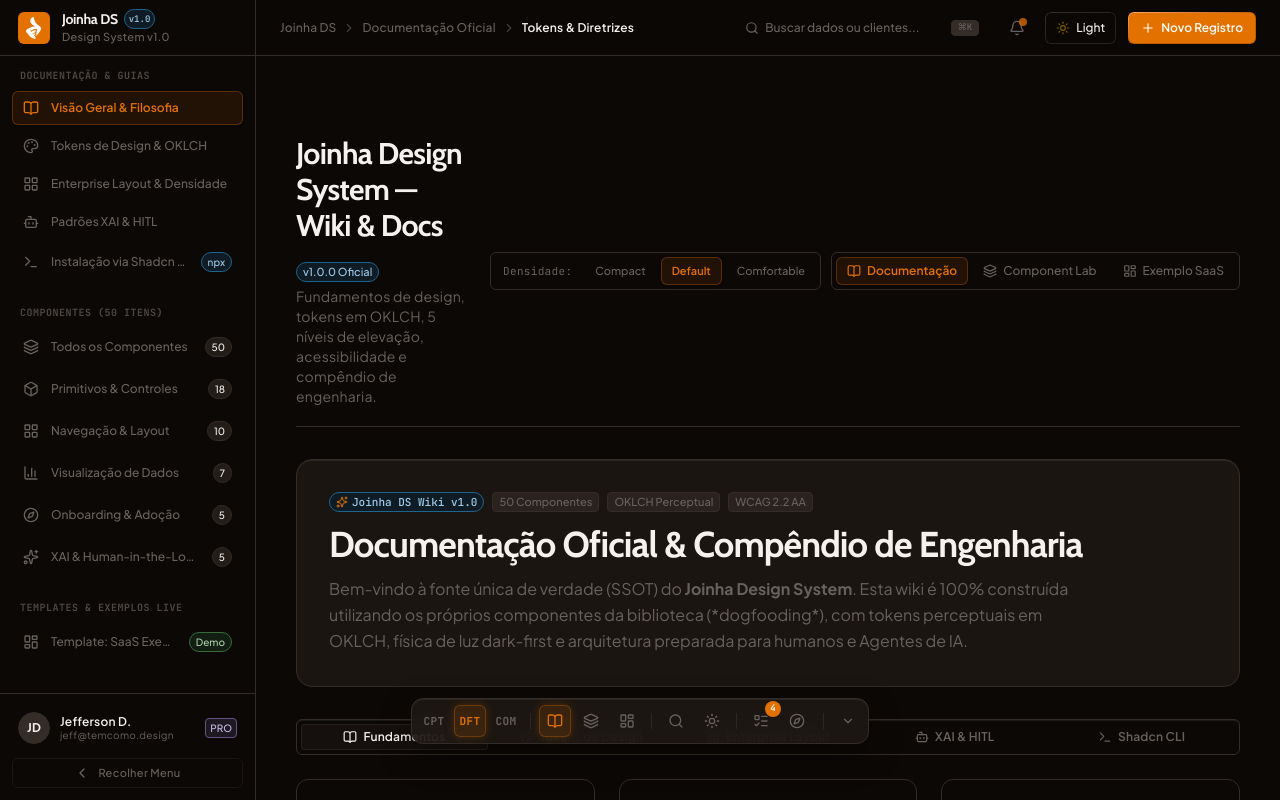
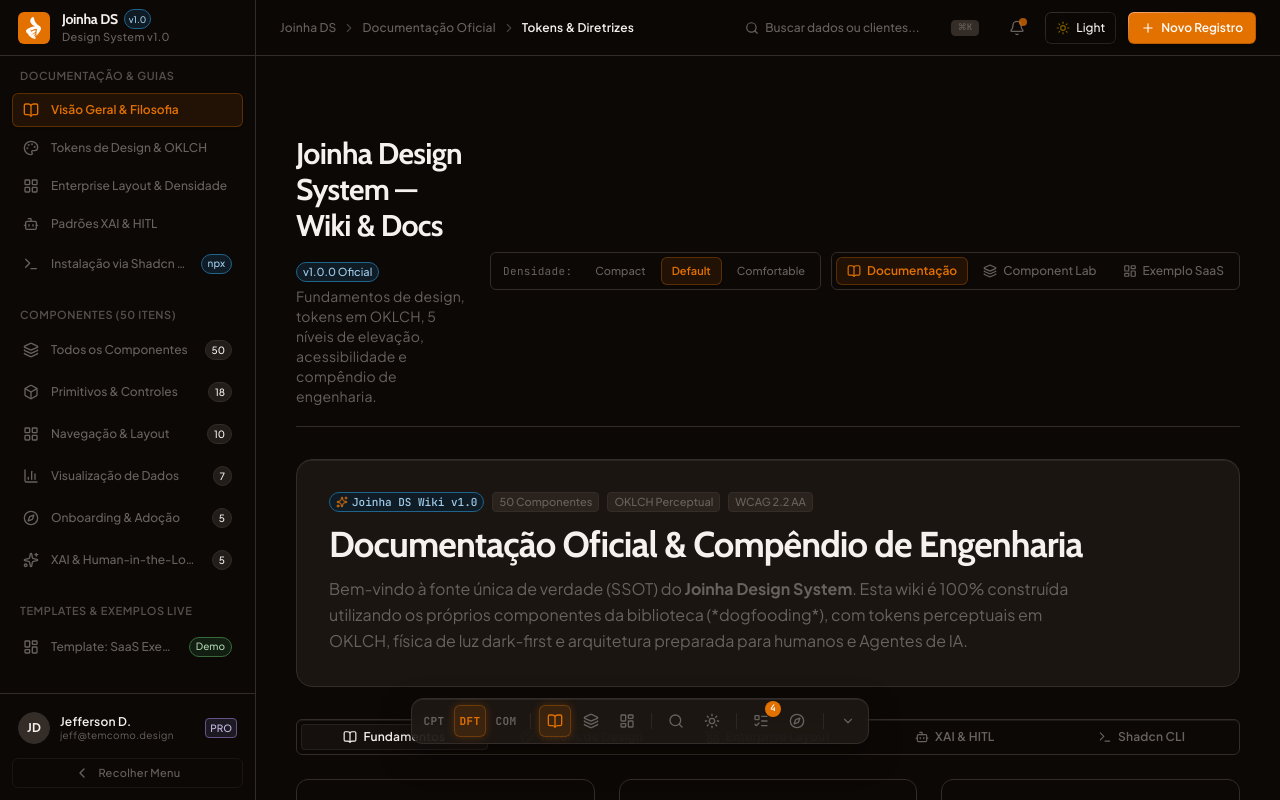
Before and after one commit to jeffdomingos/Joinha_DS, a React (Vite) app: page / in a window 1280 px wide. Built offline with nearby package versions, Linux system fonts and the light colour scheme.

Commit message:
fix(typography): replace JetBrains Mono with Inter in sidebar UI labels and badges

```diff
--- a/src/components/layout/sidebar.tsx
+++ b/src/components/layout/sidebar.tsx
@@ -188,7 +188,7 @@ export function Sidebar({
             </DropdownMenuTrigger>
 
             <DropdownMenuContent align="start" className="w-56">
-              <DropdownMenuLabel className="text-xs text-muted-foreground font-mono">
+              <DropdownMenuLabel className="text-xs text-muted-foreground font-sans font-medium">
                 Alternar Organização
               </DropdownMenuLabel>
               {workspacesList.map((ws) => (
@@ -234,11 +234,11 @@ export function Sidebar({
                   <span className="font-display font-bold text-sm tracking-tight text-foreground truncate">
                     {brandTitle}
                   </span>
-                  <Badge variant="info" size="sm" className="text-[9px] py-0 px-1 font-mono">
+                  <Badge variant="info" size="sm" className="text-[9px] py-0 px-1 font-medium font-sans">
                     v1.0
                   </Badge>
                 </div>
-                <span className="text-[11px] text-muted-foreground truncate font-medium">
+                <span className="text-[11px] text-muted-foreground truncate font-medium font-sans">
                   {brandSubtitle}
                 </span>
               </div>
@@ -252,7 +252,7 @@ export function Sidebar({
         {defaultNavGroups.map((group, groupIdx) => (
           <div key={groupIdx} className="space-y-1">
             {!collapsed && group.groupLabel && (
-              <div className="px-2 pb-1 text-[10px] font-bold uppercase tracking-wider text-muted-foreground/70 font-mono">
+              <div className="px-2 pb-1 text-[11px] font-semibold uppercase tracking-wider text-muted-foreground/80 font-sans">
                 {group.groupLabel}
               </div>
             )}
```
Also changed, not shown: public/r/sidebar.json (+1 -1 lines).
